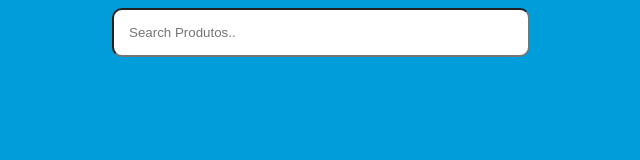
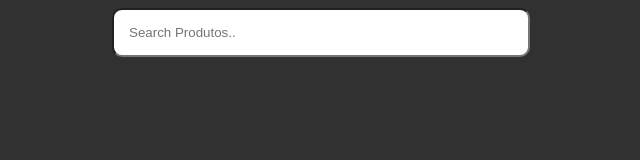
Before and after one commit to fernandobrit/login-page, a plain HTML site: page paginicial.html in a window 1280 px wide. Shown: the whole page, without its empty margins (88-728 px from the left). Drawn offline with Linux system fonts and the light colour scheme.

Commit message:
mod na cor do site

```diff
--- a/style/barra-de-pesquisa.css
+++ b/style/barra-de-pesquisa.css
@@ -1,5 +1,5 @@
 body{
-background-color:#009ddb;
+background-color:#313131;
  height: 100% ;
  width: 100% ;
  display: table ;
```
